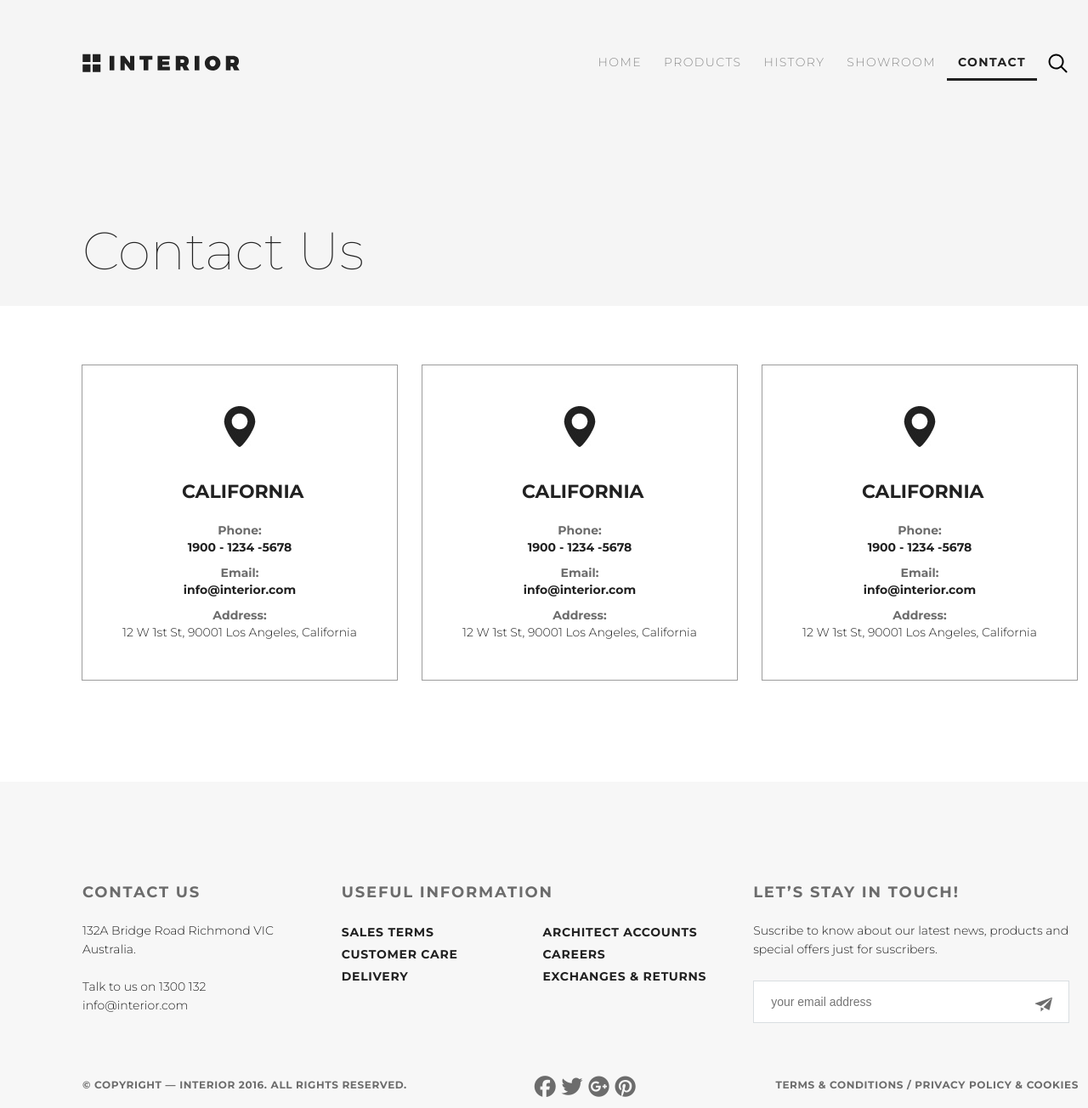
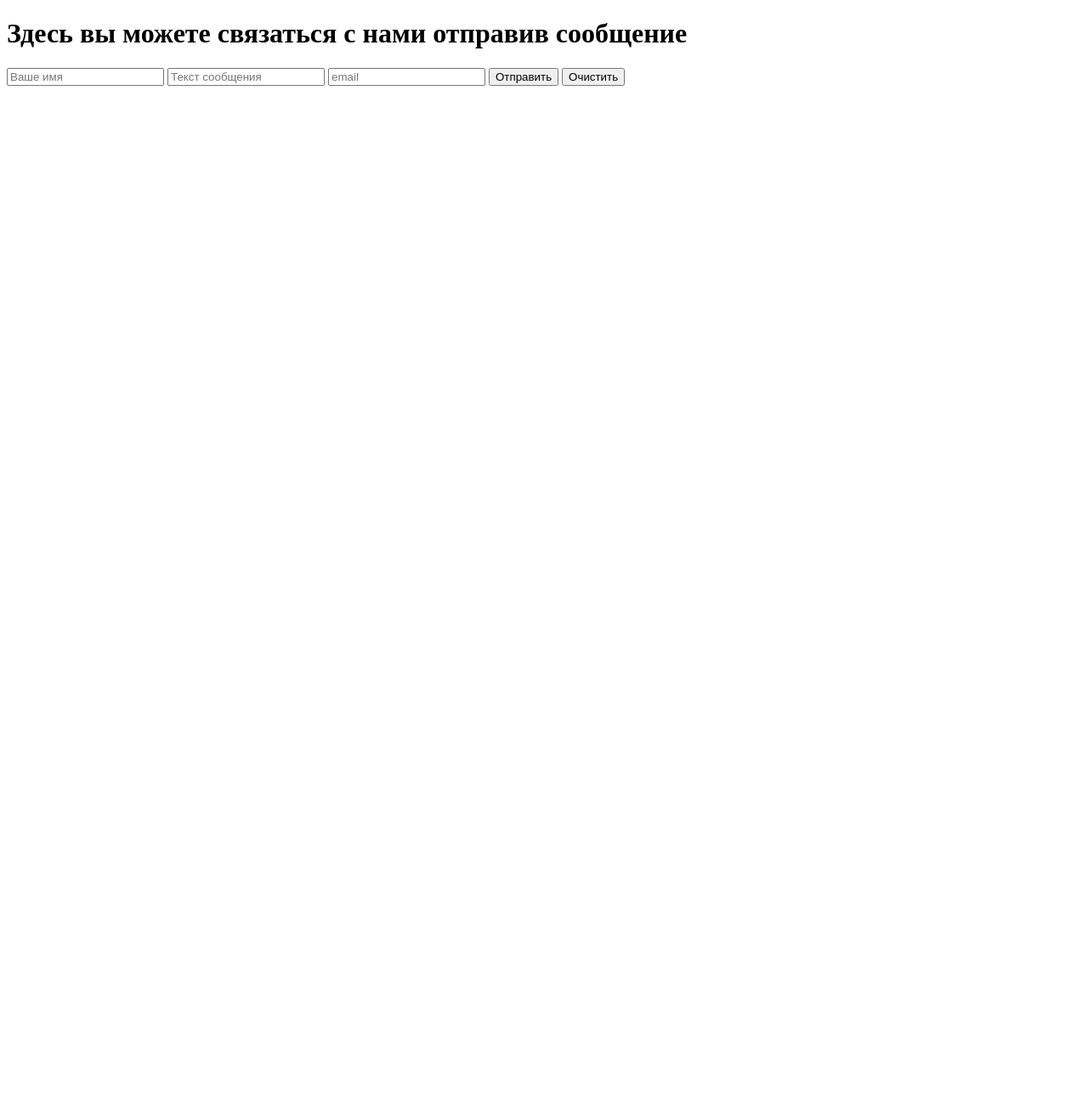
Before and after one commit to alekskositsyn/Architecture-and-patterns, a Python web app: template templates/contacts.html in a window 1280 px wide; the page is wider, and only the part inside the window is pictured. Shown: that part at 85% size. After the commit the page ends 101 px from the top of that part, so only its background shows below. Run offline with Jinja, Linux system fonts and the light colour scheme; the template is opened without the code that fills it, so the values that code supplies are empty; style sheets or scripts are compiled from the project's sources; some libraries are stand-ins or nearby versions.

Commit message:
добавил обработчики get-запросов и post-запросов сообщения с клиента сохраняются в файл client_messages.txt

```diff
--- /dev/null
+++ b/client_messages.txt
@@ -0,0 +1,6 @@
+
+Пришло сообщение от Alex aleks.kositsyn%40gmail.com c текстом: %D0%BF%D1%80%D0%B8%D0%B2%D0%B5%D1%82
+Пришло сообщение от Alex aleks.kositsyn%40gmail.com c текстом: %D0%BF%D1%80%D0%B8%D0%B2%D0%B5%D1%82
+Пришло сообщение от Alex aleks.kositsyn%40gmail.com c текстом: %D0%BF%D1%80%D0%B8%D0%B2%D0%B5%D1%82
+Пришло сообщение от Alex aleks.kositsyn%40gmail.com c текстом: %D0%BF%D1%80%D0%B8%D0%B2%D0%B5%D1%82
+Пришло сообщение от Alex aleks.kositsyn%40gmail.com c текстом: %D0%BF%D1%80%D0%B8%D0%B2%D0%B5%D1%82
--- a/templates/contacts.html
+++ b/templates/contacts.html
@@ -4,105 +4,15 @@
 <head>
     <meta charset="UTF-8">
     <title>Contact</title>
-    <link href="https://fonts.googleapis.com/css2?family=Montserrat:wght@100;300;400;700&display=swap" rel="stylesheet">
-    <link rel="stylesheet" href="style.css">
-    <script src="https://kit.fontawesome.com/944df847d9.js" crossorigin="anonymous"></script> </head>
-
 <body>
-    <div class="container">
-        <div class="header_contact_slider padding-site">
-            <div class="header">
-                <a href="#"><img src="img/logo.svg" alt="logo"></a>
-                <ul class="menu clearfix">
-                    <li class="menu-list"><a href="index.html" class="menu-link ">HOME</a></li>
-                    <li class="menu-list"><a href="products.html" class="menu-link">PRODUCTS</a></li>
-                    <li class="menu-list"><a href="#" class="menu-link">HISTORY</a></li>
-                    <li class="menu-list"><a href="#" class="menu-link">SHOWROOM</a></li>
-                    <li class="menu-list"><a href="#" class="menu-link menu-link-active">CONTACT</a></li>
-                    <li class="menu-list">
-                        <a href="#" class="menu-link"><img src="img/search.svg" alt="search"></a>
-                    </li>
-                </ul>
-            </div>
-            <div class="slider-text-contact">
-                <h2 class="slider-h2">Contact Us</h2> </div>
-        </div>
-        <div class="contacts_slider clearfix">
-            <div class="contacts_block"> <img src="img/geo_point.jpg" alt="geo_point_contacts">
-                <h4 class="city">California</h4>
-                <ul class="list_contact_adress">
-                    <li class="teat_name_contact">Phone:</li>
-                    <li class="info_adress">1900 - 1234 -5678</li>
-                    <li class="teat_name_contact">Email:</li>
-                    <li class="info_adress">info@interior.com</li>
-                    <li class="teat_name_contact">Address:</li>
-                    <li class="adress">12 W 1st St, 90001 Los Angeles, California</li>
-                </ul>
-            </div>
-            <div class="contacts_block"> <img src="img/geo_point.jpg" alt="geo_point_contacts">
-                <h4 class="city">California</h4>
-                <ul class="list_contact_adress">
-                    <li class="teat_name_contact">Phone:</li>
-                    <li class="info_adress">1900 - 1234 -5678</li>
-                    <li class="teat_name_contact">Email:</li>
-                    <li class="info_adress">info@interior.com</li>
-                    <li class="teat_name_contact">Address:</li>
-                    <li class="adress">12 W 1st St, 90001 Los Angeles, California</li>
-                </ul>
-            </div>
-            <div class="contacts_block"> <img src="img/geo_point.jpg" alt="geo_point_contacts">
-                <h4 class="city">California</h4>
-                <ul class="list_contact_adress">
-                    <li class="teat_name_contact">Phone:</li>
-                    <li class="info_adress">1900 - 1234 -5678</li>
-                    <li class="teat_name_contact">Email:</li>
-                    <li class="info_adress">info@interior.com</li>
-                    <li class="teat_name_contact">Address:</li>
-                    <li class="adress">12 W 1st St, 90001 Los Angeles, California</li>
-                </ul>
-            </div>
-        </div>
-        <div class="clr"></div>
-    </div>
-    <div class="slider-footer clearfix">
-        <div class="contact-us">
-            <p class="head-footer">contact us</p>
-            <p class="adress">132A Bridge Road Richmond VIC
-                <br>Australia.
-                <br>
-                <br>Talk to us on 1300 132
-                <br>info@interior.com</p>
-        </div>
-        <div class="useful">
-            <p class="head-footer">Useful Information</p>
-            <ul class="linksto1">
-                <li class=""><a href="#" class="footer-links">Sales terms</a></li>
-                <li class=""><a href="#" class="footer-links">Customer care</a></li>
-                <li class=""><a href="#" class="footer-links">Delivery</a></li>
-            </ul>
-            <ul class="linksto2">
-                <li class=""><a href="#" class="footer-links">Architect accounts</a></li>
-                <li class=""><a href="#" class="footer-links">Careers</a></li>
-                <li class=""><a href="#" class="footer-links">Exchanges & returns</a></li>
-            </ul>
-        </div>
-        <div class="subscribe">
-            <p class="head-footer clearfix">Let’s Stay in Touch!</p>
-            <p class="text-footer">Suscribe to know about our latest news, products and special offers just for suscribers.</p>
-            <div class="input_email_footer">
-                <input type="email" placeholder="your email address"> <img src="img/aeroplan.png" alt="aeroplan"></div>
-        </div>
-        <div class="footer clearfix">
-            <p class="copy">&copy;&nbsp;Copyright&nbsp;&mdash; INTERIOR 2016. All Rights Reserved.</p>
-            <div class="socail_links">
-                <a href="" class="social_link"><i class="fab fa-facebook"></i></a>
-                <a href="" class="social_link"><i class="fab fa-twitter"></i></a>
-                <a href="" class="social_link"><i class="fab fa-google-plus"></i></a>
-                <a href="" class="social_link"><i class="fab fa-pinterest"></i></a>
-            </div>
-            <p class="terms">Terms &amp;&nbsp;Conditions&nbsp;/ Privacy policy &amp;&nbsp;Cookies</p>
-        </div>
-    </div>
+    <h1> Здесь вы можете связаться с нами отправив сообщение </h1>
+    <form method="post">
+        <input type="text" name="user_name" placeholder="Ваше имя" >
+        <input type="text" name="text" placeholder="Текст сообщения" >
+        <input type="text" name="email" placeholder="email" >
+        <button type="submit">Отправить</button>
+        <button type="reset">Очистить</button>
+    </form>
 </body>
 
 </html>
```
Also changed, not shown: main.py (+1 -14 lines), swallow/my_wsgi.py (+46 -4 lines), views.py (+9 -2 lines).
